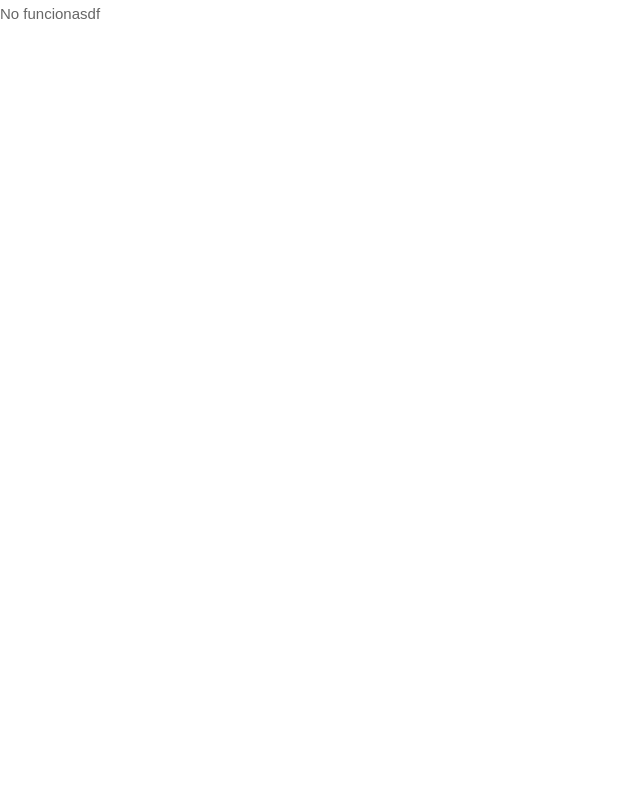
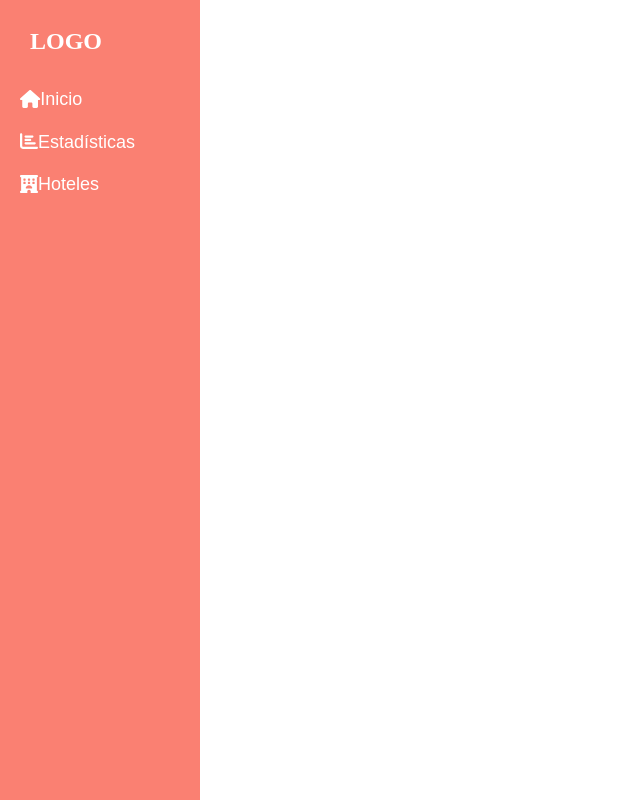
Before and after one commit to jmorales-2021186/IN6AV-G_Hoteles, a React (Vite) app in the folder gestor-de-hoteles-react/: page /test in a window 1280 px wide. Before the commit this address had no page. Shown: the whole page, without its empty margins (0-640 px from the left). Built offline with nearby package versions, Linux system fonts and the light colour scheme; a web font is replaced by a local one.

Commit message:
guardando cambios sidebar

```diff
--- a/gestor-de-hoteles-react/package.json
+++ b/gestor-de-hoteles-react/package.json
@@ -10,6 +10,9 @@
     "preview": "vite preview"
   },
   "dependencies": {
+    "@fortawesome/fontawesome-svg-core": "^6.4.0",
+    "@fortawesome/free-solid-svg-icons": "^6.4.0",
+    "@fortawesome/react-fontawesome": "^0.2.0",
     "@popperjs/core": "^2.11.7",
     "axios": "^1.4.0",
     "bootstrap": "^5.2.3",
--- a/gestor-de-hoteles-react/src/components/NavBar.jsx
+++ b/gestor-de-hoteles-react/src/components/NavBar.jsx
@@ -65,6 +65,7 @@ export const NavBar = () => {
                     className="nav-link "
                     id="dropdown-a"
                     data-toggle="dropdown"
+                    to="/Test"
                   >
                     Blog
                   </Link>
--- /dev/null
+++ b/gestor-de-hoteles-react/src/components/Sidebar/SideBar.jsx
@@ -0,0 +1,30 @@
+import React from "react";
+import "./sidebar.css"; // Asegúrate de tener un archivo CSS vinculado
+import { FontAwesomeIcon } from "@fortawesome/react-fontawesome";
+import {
+  faHome,
+  faChartBar,
+  faHotel,
+  faSignOutAlt,
+} from "@fortawesome/free-solid-svg-icons";
+export const SideBar = () => {
+  return (
+    <div className="sidebar">
+      <div className="logo">Logo</div>
+      <ul className="nav">
+        <li>
+          <FontAwesomeIcon icon={faHome} />
+          <span>Inicio</span>
+        </li>
+        <li>
+          <FontAwesomeIcon icon={faChartBar} />
+          <span>Estadísticas</span>
+        </li>
+        <li>
+          <FontAwesomeIcon icon={faHotel} />
+          <span>Hoteles</span>
+        </li>
+      </ul>
+    </div>
+  );
+};
--- /dev/null
+++ b/gestor-de-hoteles-react/src/components/Sidebar/sidebar.css
@@ -0,0 +1,30 @@
+.sidebar {
+    width: 200px;
+    height: 100vh;
+    background-color: salmon;
+    padding: 20px;
+  }
+
+  .logo {
+    color: white;
+    font-size: 24px;
+    font-weight: bold;
+    margin-bottom: 20px;
+  }
+
+  .nav {
+    list-style-type: none;
+    padding: 0;
+    margin: 0;
+  }
+
+  .nav li {
+    color: white;
+    font-size: 18px;
+    margin-bottom: 10px;
+    cursor: pointer;
+  }
+
+  .nav li:hover {
+    text-decoration: underline;
+  }
--- a/gestor-de-hoteles-react/src/pages/HomePage.jsx
+++ b/gestor-de-hoteles-react/src/pages/HomePage.jsx
@@ -5,6 +5,7 @@ import "../HomePage.css";
 import header from "../assets/header.jpg";
 import { NombreContexto } from "../index";
 import { ModalPage } from "../components/ModalPage";
+import { SideBar } from "../components/Sidebar/SideBar";
 
 export const HomePage = () => {
   const { loggedIn } = useContext(NombreContexto);
--- /dev/null
+++ b/gestor-de-hoteles-react/src/pages/TestPage/TestPage.jsx
@@ -0,0 +1,10 @@
+import React from "react";
+import { SideBar } from "../../components/Sidebar/SideBar";
+
+export const TestPage = () => {
+  return (
+    <>
+      <SideBar />
+    </>
+  );
+};
```
Also changed, not shown: gestor-de-hoteles-react/src/Index.jsx (+38 -34 lines), 1 other file (tests, documents, lock files or other folders).
